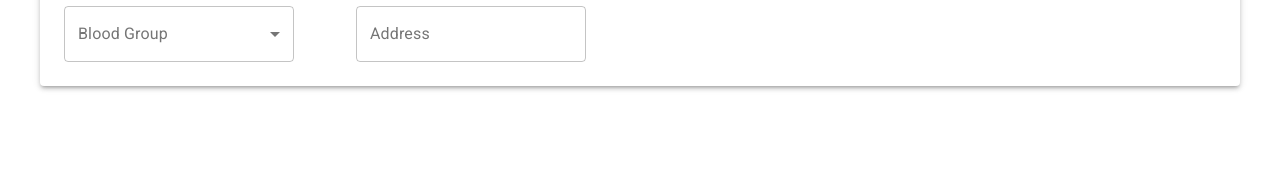
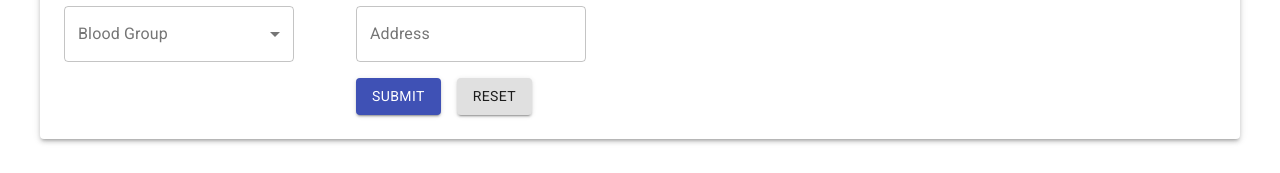
Before and after one commit to FrankMyatThu/OwnDevelopment, a React (Create React App) app in the folder NetCoreReactCRUD/react-app/: page / in a window 1280 px wide. Shown: the part 178-351 px from the top of the page. Built offline with nearby package versions, Linux system fonts and the light colour scheme; no server answers.

Commit message:
to fix error findDOMNode

```diff
--- a/NetCoreReactCRUD/react-app/src/App.js
+++ b/NetCoreReactCRUD/react-app/src/App.js
@@ -12,8 +12,6 @@ function App() {
       <Container maxWidth="lg">
         <DCandidates></DCandidates>
       </Container>
-
-
     </Provider>
   );
 }
--- a/NetCoreReactCRUD/react-app/src/components/DCandidateForm.js
+++ b/NetCoreReactCRUD/react-app/src/components/DCandidateForm.js
@@ -1,5 +1,5 @@
 import React, {useState} from "react";
-import { Grid, TextField, withStyles, MenuItem, FormControl, InputLabel, Select } from "@material-ui/core";
+import { Grid, TextField, withStyles, MenuItem, FormControl, InputLabel, Select, Button } from "@material-ui/core";
 import useForm from "./useForm";
 
 const styles = theme => ({
@@ -12,11 +12,14 @@ const styles = theme => ({
     formControl:{
         margin: theme.spacing(1),
         minWidth: 230,
+    },
+    smMargin:{
+        margin: theme.spacing(1),
     }
 })
 
 const initialFieldValues = {
-    FullName: '',
+    fullName: '',
     mobile: '',
     email: '',
     age: '',
@@ -25,9 +28,25 @@ const initialFieldValues = {
 }
 
 const DCandidateForm = ({classes, ...props}) => {
+
+    const validate = () => {
+        let temp = {}
+        temp.fullName = values.fullName ? "": "This field is required."
+        temp.mobile = values.mobile ? "": "This field is required."
+        temp.bloodGroup = values.bloodGroup ? "": "This field is required."
+        temp.email = (/^$|.+@.+..+/).test(values.email) ? "": "This field is required."
+        setErrors({
+            ...temp
+        })
+
+        return Object.values(temp).every(x => x=="")
+    }
+
     const {
         values,
         setValues,
+        errors,
+        setErrors,
         handleInputChange
     } = useForm(initialFieldValues)
 
@@ -38,15 +57,23 @@ const DCandidateForm = ({classes, ...props}) => {
         setLabelWidth(inputLabel.current.offsetWidth);
     }, []);
 
+    const handleSubmit = e => {
+        e.preventDefault()
+        if(validate())
+        {
+            window.alert('validation succeeded')
+        }
+    }
+
     return(
-        <form autoComplete="off" noValidate className={classes.root}>
+        <form autoComplete="off" noValidate className={classes.root} onSubmit={handleSubmit}>
             <Grid container >
                 <Grid item xs = {6}>
                     <TextField
                         name="fullName"
                         variant="outlined"
                         label="Full Name"
-                        value={values.FullName}
+                        value={values.fullName}
                         onChange= {handleInputChange}
                     />
                     <TextField
@@ -97,6 +124,22 @@ const DCandidateForm = ({classes, ...props}) => {
                         value={values.address}
                         onChange= {handleInputChange}
                     />
+                    <div>
+                        <Button
+                            variant = "contained"
+                            color = "primary"
+                            type = "submit"
+                            className = {classes.smMargin}
+                        >
+                            Submit
+                        </Button>
+                        <Button
+                            variant = "contained"
+                            className = {classes.smMargin}
+                        >
+                            Reset
+                        </Button>
+                    </div>
                 </Grid>
             </Grid>
         </form>
--- a/NetCoreReactCRUD/react-app/src/components/useForm.js
+++ b/NetCoreReactCRUD/react-app/src/components/useForm.js
@@ -2,6 +2,7 @@ import React, { useState, useEffect } from "react";
 
 const useForm = (initialFieldValues) => {
     const [ values, setValues ] = useState(initialFieldValues)
+    const [errors, setErrors] = useState({})
 
     const handleInputChange = e => {
         const {name, value} = e.target
@@ -14,6 +15,8 @@ const useForm = (initialFieldValues) => {
     return {
         values,
         setValues,
+        errors,
+        setErrors,
         handleInputChange
     };
 }
```
Also changed, not shown: 147 other files (tests, documents, lock files or other folders).
